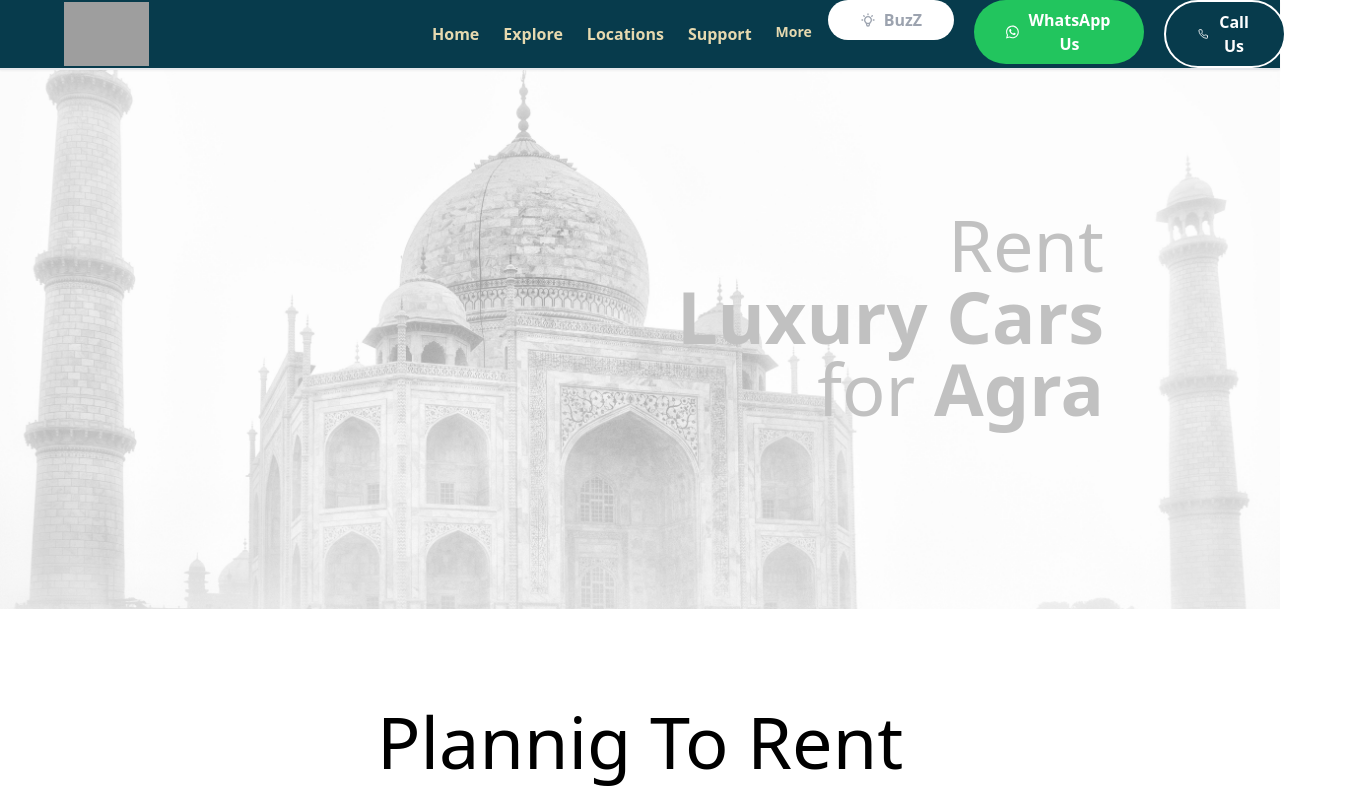
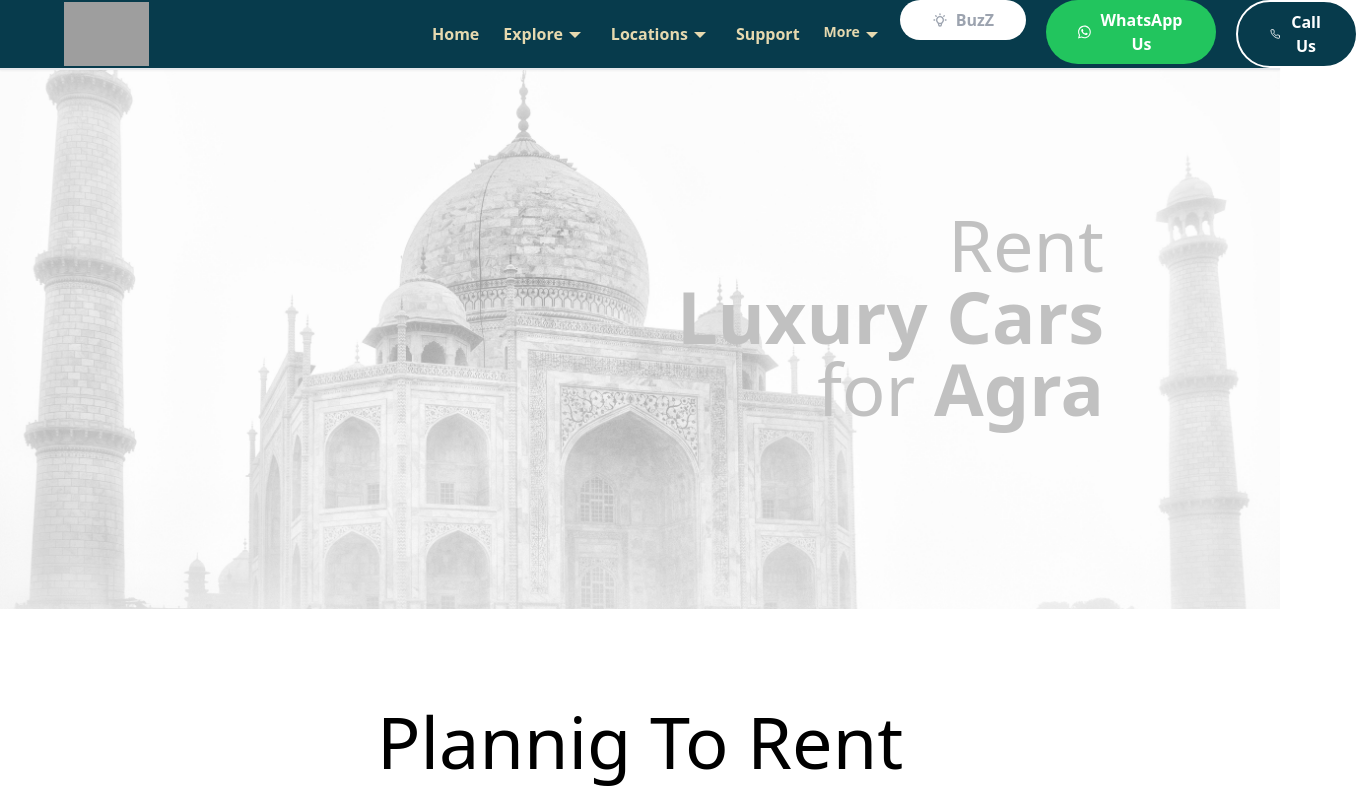
Before and after one commit to nitniycode/Luxorides, a React (Create React App) app: page / in a window 1280 px wide. Shown: the top 796 px of the page, 1358 px wide, since content can reach past the window. Built offline with nearby package versions, Linux system fonts and the light colour scheme; grey boxes are pictures that could not be loaded.

Commit message:
Added Icon in Header

```diff
--- a/src/components/Header.jsx
+++ b/src/components/Header.jsx
@@ -3,6 +3,7 @@ import { useLocation, useNavigate } from 'react-router-dom'
 import {ImWhatsapp} from 'react-icons/im'
 import {FiPhone} from 'react-icons/fi'
 import {TbBulb} from 'react-icons/tb'
+import {RiArrowDownSFill} from 'react-icons/ri'
 
 
 export default function Header() {
@@ -36,19 +37,19 @@ export default function Header() {
                         Home
                     </li>
 
-                    <li className={`cursor-pointer py-3 text-[#e6d9af] text-md font-semibold ${matchRoute('/explore') && 'hover:text-[#b1a374]'}
+                    <li className={`cursor-pointer py-3 flex text-[#e6d9af] text-md font-semibold ${matchRoute('/explore') && 'hover:text-[#b1a374]'}
                       `}
                       onClick={()=>navigate('/explore')}
                       >
-                        Explore
+                        Explore<RiArrowDownSFill className=' text-2xl'/>
 
                     </li>
 
-                    <li className={`cursor-pointer py-3 text-[#e6d9af] text-md font-semibold ${matchRoute('/locations') &&'hover:text-[#b1a374]'}
+                    <li className={`cursor-pointer py-3 flex text-[#e6d9af] text-md font-semibold ${matchRoute('/locations') &&'hover:text-[#b1a374]'}
                       `}
                       onClick={()=>navigate('/locations')}
                       >
-                        Locations
+                        Locations<RiArrowDownSFill className=' text-2xl'/>
                     </li>
 
                     <li className={`cursor-pointer py-3 text-[#e6d9af] text-md font-semibold ${matchRoute('/support') && 'hover:text-[#b1a374]'}
@@ -58,11 +59,11 @@ export default function Header() {
                         Support
                     </li>
 
-                    <li className={`cursor-pointer py-3 text-[#e6d9af] text-sm font-semibold ${matchRoute('/more') && 'hover:text-[#b1a374]'}
+                    <li className={`cursor-pointer py-3 flex text-[#e6d9af] text-sm font-semibold ${matchRoute('/more') && 'hover:text-[#b1a374]'}
                       `}
                       onClick={()=>navigate('/more')}
                       >
-                        More
+                        More<RiArrowDownSFill className=' text-2xl'/>
                     </li>
                 </ul>
             </div>
```
